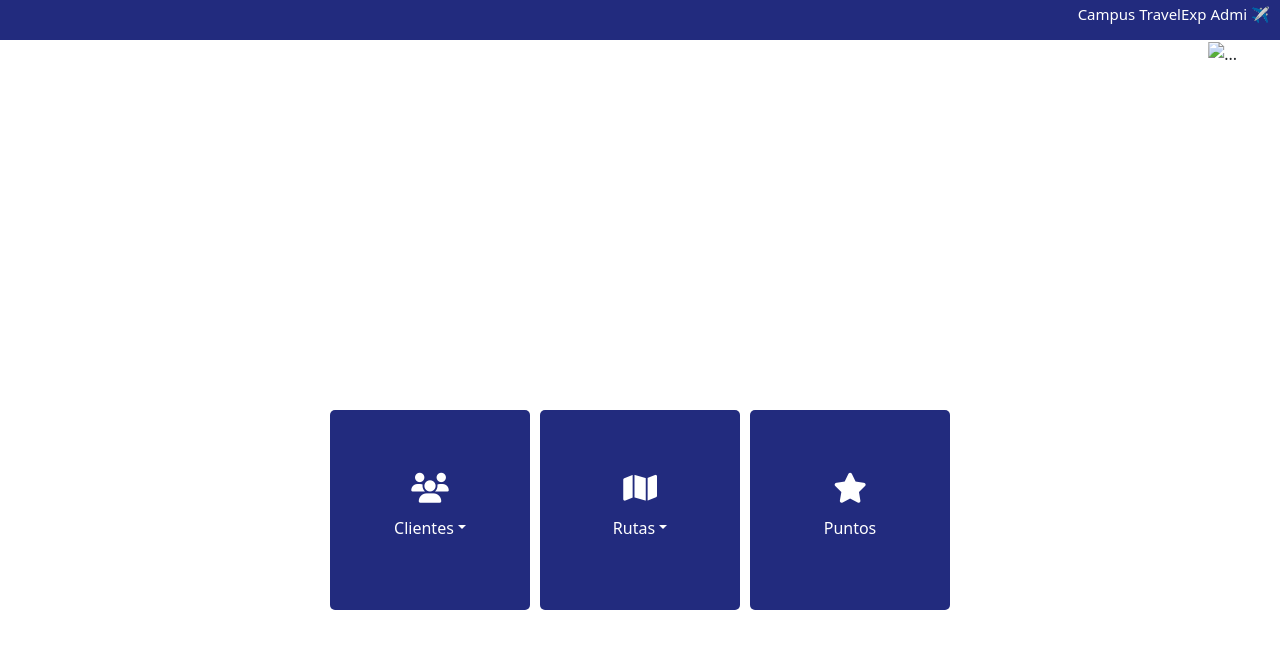
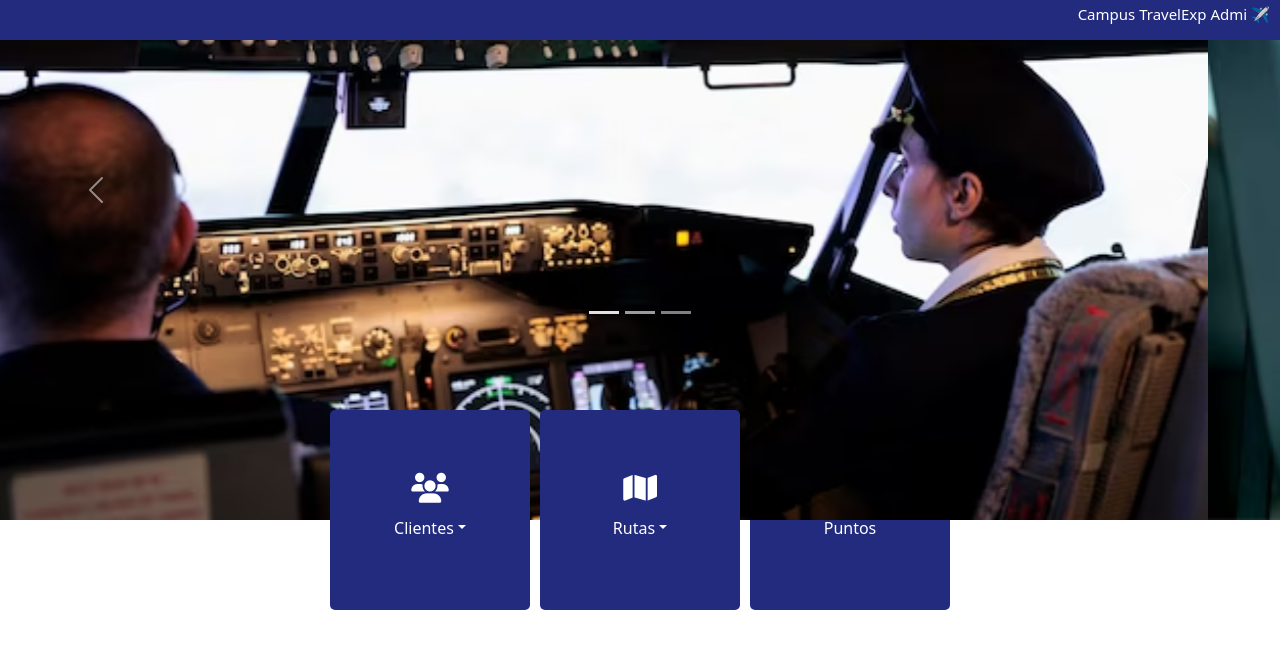
Before and after one commit to yllensc/airlinePortalAdmi, a plain HTML site: page index.html in a window 1280 px wide. Drawn offline with nearby package versions, Linux system fonts and the light colour scheme; some packages are replaced by stand-ins of ours; a script that the page names is missing.

Commit message:
fix: :bug: cambio de imágenes
renombre de imágenes para poder subir al repositorio

```diff
--- a/index.html
+++ b/index.html
@@ -31,16 +31,16 @@
         </div>
         <div class="carousel-inner">
             <div class="carousel-item active">
-                <img src="images/pasaporte-boleto-mano-tela-casual-mujer-asiatica-joven-registrarse-vacaciones-viaje-quiosco-seguridad-aerolinea-personal-viaje-mujer-asiatica-mascara-terminal-aeropuerto-que-registra-vuelo_609648-356.avif"
+                <img src="images/img1.avif"
                     class="carousel-image" alt="...">
             </div>
             <div class="carousel-item">
-                <img src="images/avion-femenino-avion-volador-uniforme-botones-comando-cabina-salpicadero-cabina-pulsando-motor-interruptor-radar-tablero-panel-control-volar-jet-navegacion-trafico_482257-49480.avif"
-                    class="carousel-image" alt="...">
+                <img src="images/img2.avif"
+                class="carousel-image" alt="...">
             </div>
             <div class="carousel-item">
-                <img src="images/tarjeta-embarque-avion-juguete-vista-superior-mesa_93675-128630.avif"
-                    class="carousel-image" alt="...">
+                <img src="images/img3.avif"
+                class="carousel-image" alt="...">
             </div>
         </div>
         <button class="carousel-control-prev" type="button" data-bs-target="#carouselDecorativeAirline"
```
Also changed, not shown: images/img1.avif (added), images/img2.avif (added), images/img3.avif (added).
